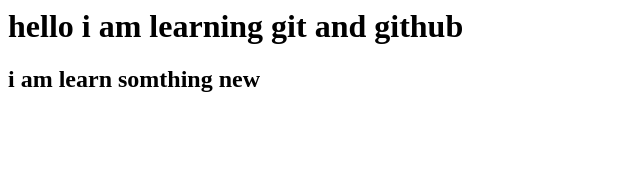
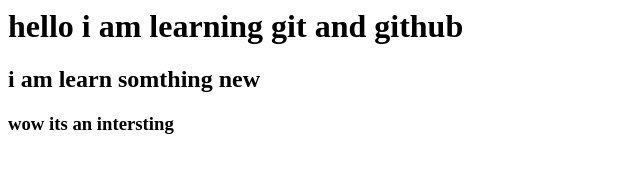
Before and after one commit to mohitburman123/javascript-practice, a plain HTML site: page index.html in a window 1280 px wide. Shown: the whole page, without its empty margins (0-640 px from the left). Drawn offline with Linux system fonts and the light colour scheme.

Commit message:
adding one more like in h3

```diff
--- a/index.html
+++ b/index.html
@@ -1,2 +1,3 @@
 <h1>hello i am learning git and github</h1>
 <h2>i am learn somthing new</h2>
+<h3>wow its an intersting</h3>
```
